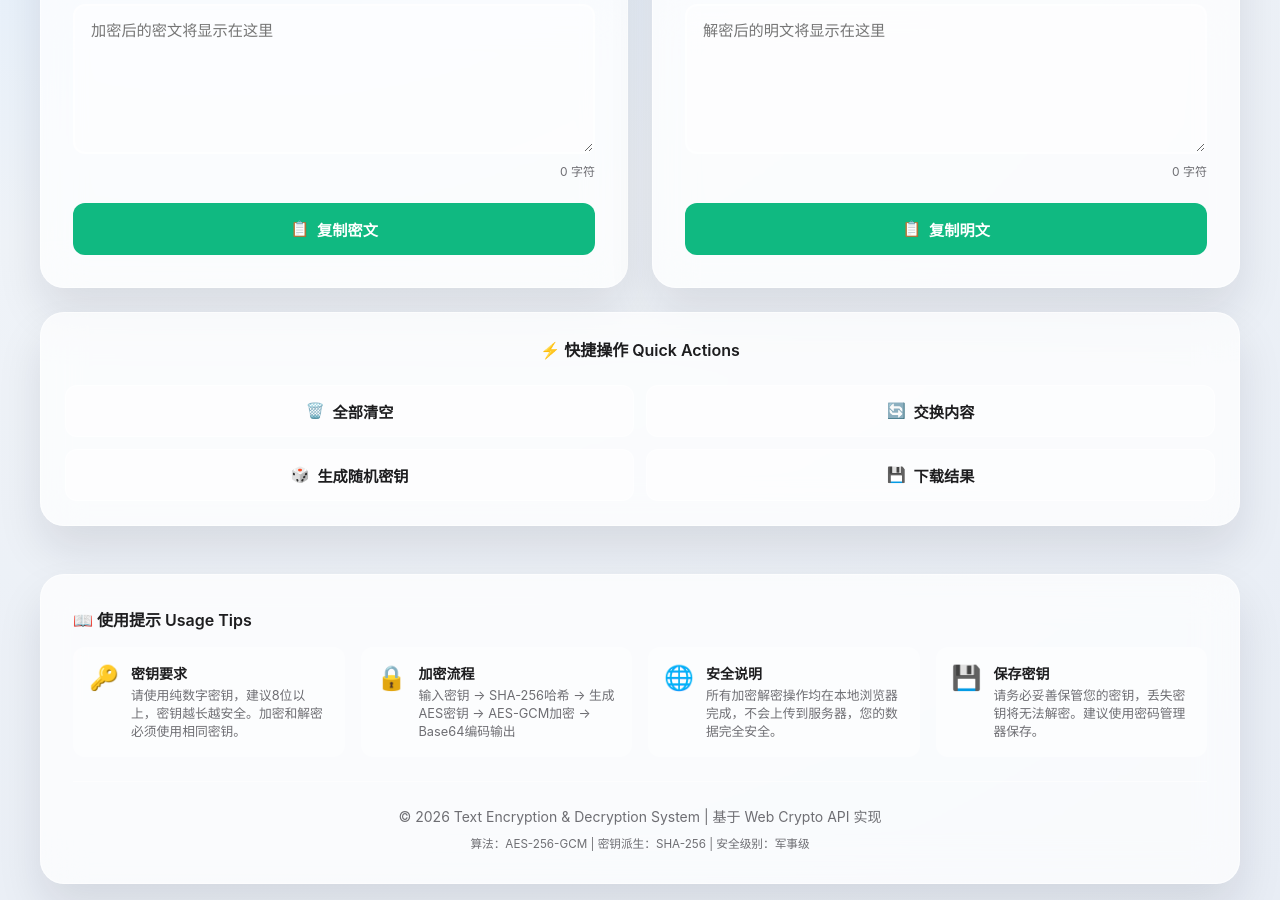
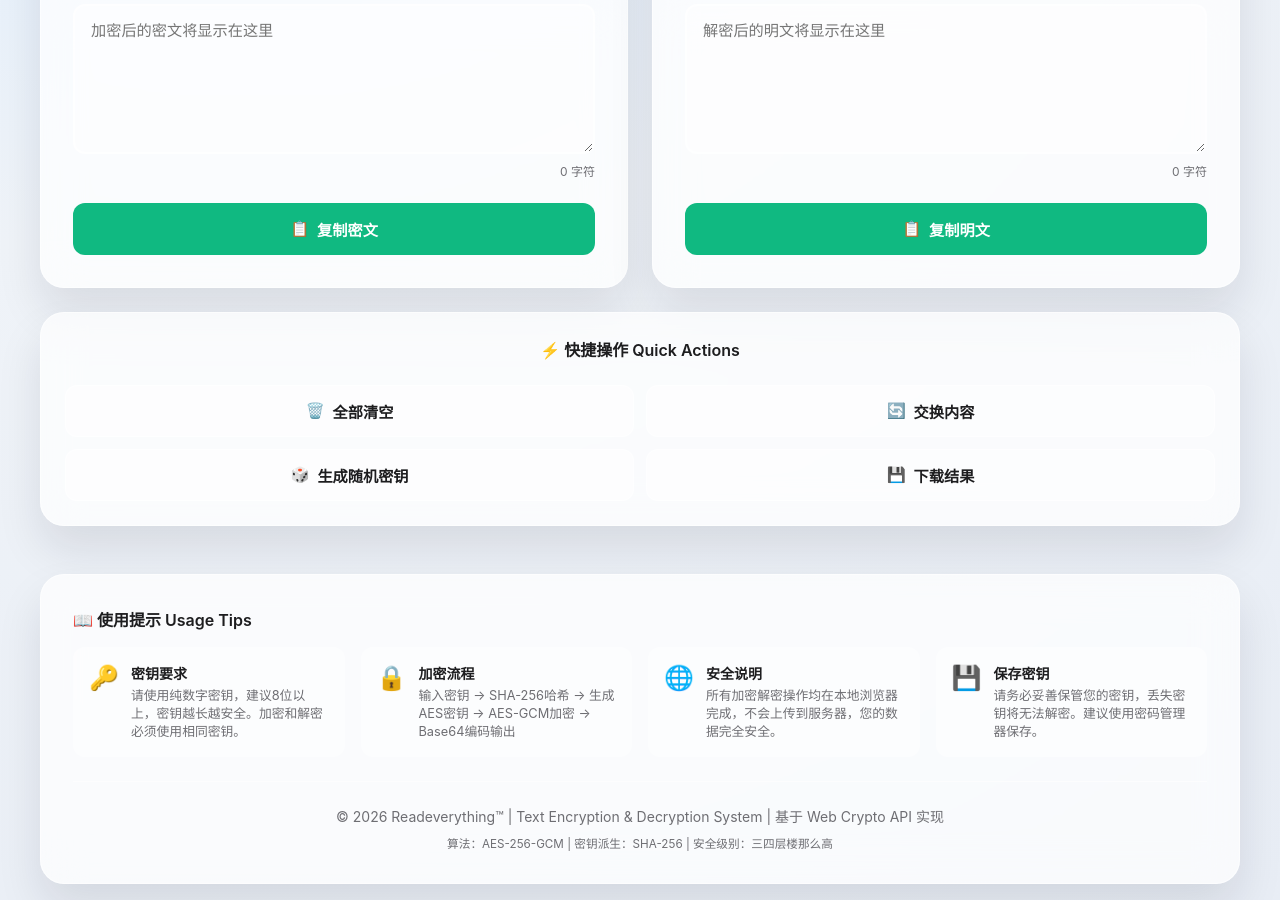
Before and after one commit to whydoIneedaname-cyber/whydoIneedaname-cyber.github.io, a Jekyll site: the page encrypt.html, which Jekyll copies as it is, in a window 1280 px wide and 900 px high, scrolled down 847 px. Built offline with Jekyll 4.4.1, drawn with Linux system fonts in a browser that asks for light colours; some of the changed text lies outside the part shown.

Commit message:
Update encrypt.html

```diff
--- a/encrypt.html
+++ b/encrypt.html
@@ -4,7 +4,7 @@
     <meta charset="UTF-8">
     <meta name="viewport" content="width=device-width, initial-scale=1.0, maximum-scale=1.0, user-scalable=no">
     <title>文字加密解密系统 | Text Encryption & Decryption</title>
-    <meta name="description" content="基于AES-GCM的文字加密解密工具，支持中英文，安全可靠">
+    <meta name="description" content="基于AES-GCM的文字加密解密工具，支持中英文，安全开源可靠">
 
     <style>
         * {
@@ -599,10 +599,10 @@
             <div class="algorithm-info">
                 <h3>🔒 加密算法说明</h3>
                 <p>
-                    <strong>加密算法：</strong>AES-GCM (Advanced Encryption Standard - Galois/Counter Mode) |
+                    <strong>加密算法：</strong>AES-GCM|
                     <strong>密钥派生：</strong>SHA-256 (输入数字 → 256位哈希 → 32字节密钥) |
                     <strong>密钥长度：</strong>256位 |
-                    <strong>安全级别：</strong>军事级加密
+                    <strong>安全级别：</strong>三四层楼那么高
                 </p>
             </div>
         </div>
@@ -800,9 +800,9 @@
             </div>
 
             <div class="copyright">
-                <p>© 2026 Text Encryption & Decryption System | 基于 Web Crypto API 实现</p>
+                <p>© 2026 Readeverything™ | Text Encryption & Decryption System | 基于 Web Crypto API 实现</p>
                 <p style="margin-top: 0.5rem;">
-                    <small>算法：AES-256-GCM | 密钥派生：SHA-256 | 安全级别：军事级</small>
+                    <small>算法：AES-256-GCM | 密钥派生：SHA-256 | 安全级别：三四层楼那么高</small>
                 </p>
             </div>
         </div>
```
Also changed, not shown: other parts of encrypt.html (+2 -2 lines).
